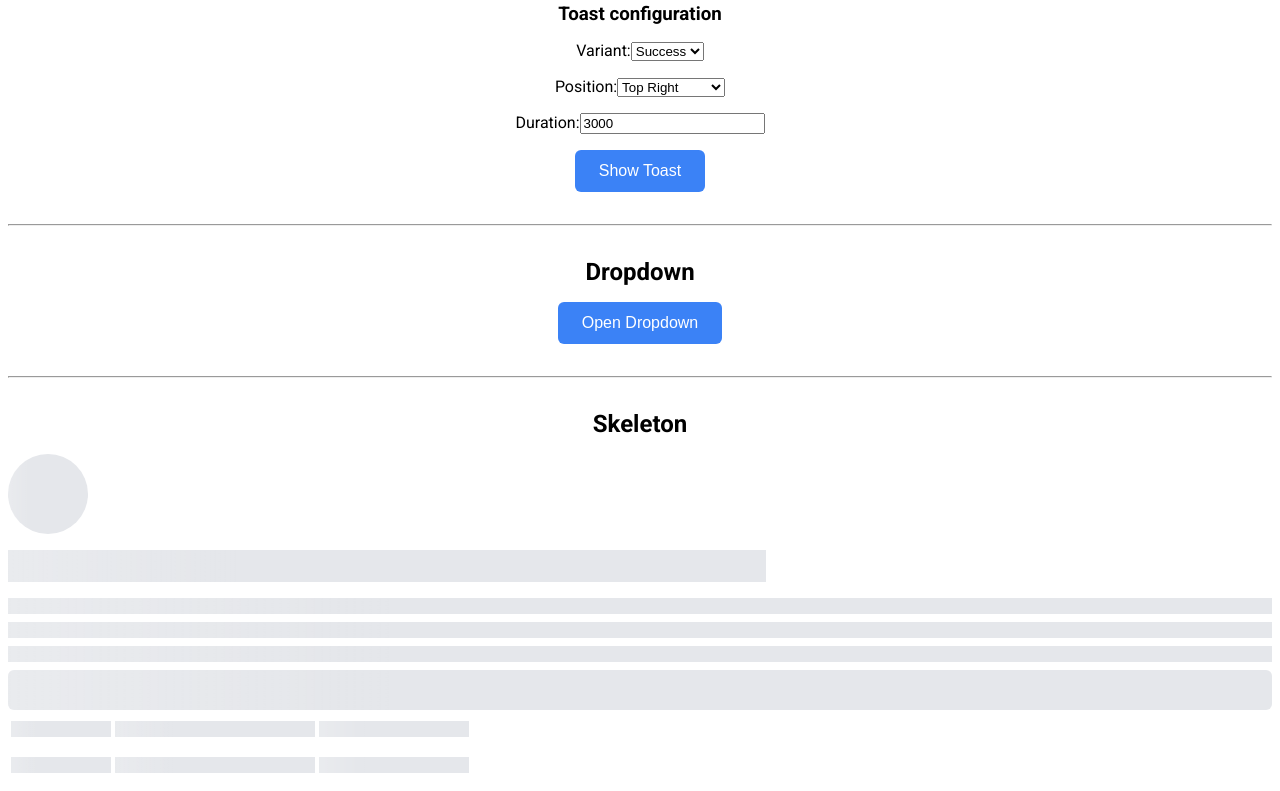
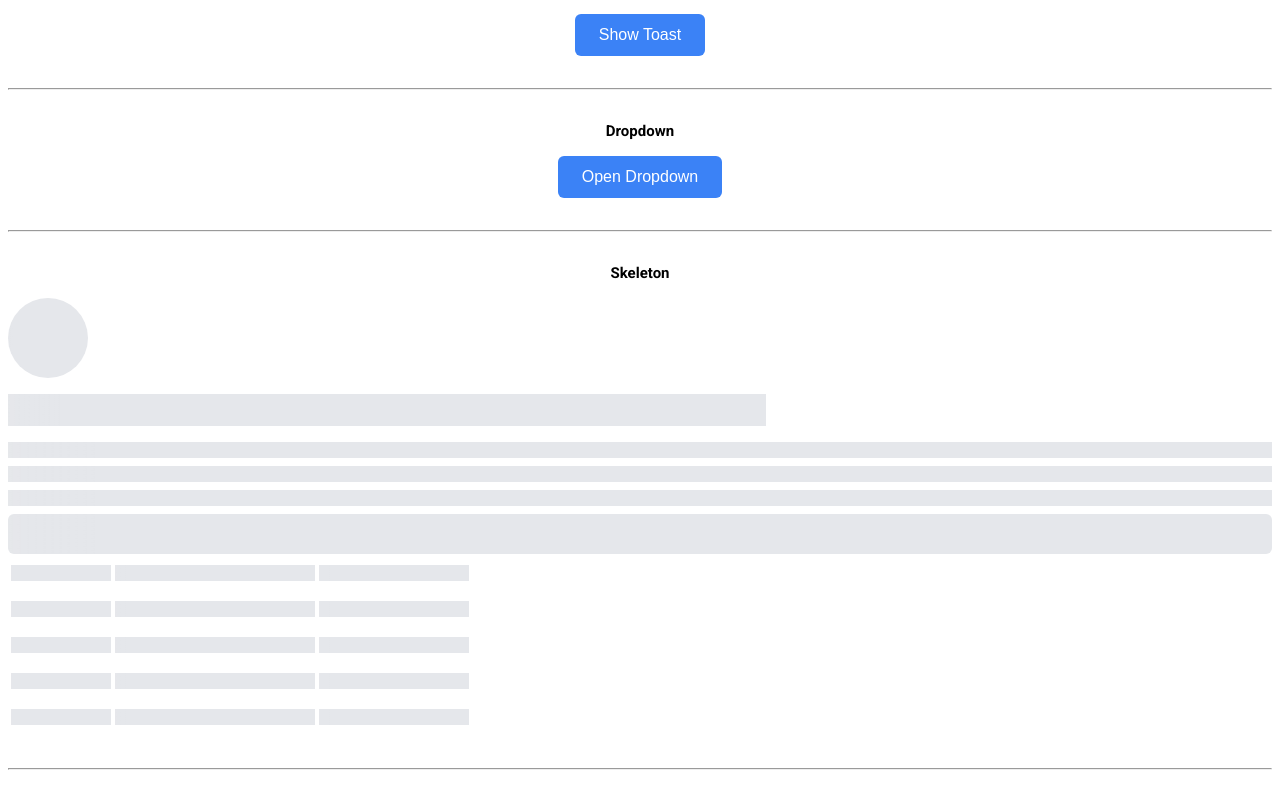
Before and after one commit to edgarimai/vue-smart-ui, a Vue app: page / in a window 1280 px wide. Shown: the part 1027-1818 px from the top of the page. Built offline with nearby package versions, Linux system fonts and the light colour scheme.

Commit message:
feat: set base font size to 62.5% for consistent rem sizing

```diff
--- a/src/assets/base.scss
+++ b/src/assets/base.scss
@@ -1,6 +1,7 @@
 // Variables with default values that can be overridden
 :root {
   --font-family-base: 'Roboto', sans-serif;
+  --font-size-base: 62.5%;
 
   // Buttons variables
   --button-primary-bg: #3b82f6;
@@ -110,4 +111,5 @@
 
 body {
   font-family: var(--font-family-base);
+  font-size: var(--font-size-base);
 }
```
Also changed, not shown: 1 other file (tests, documents, lock files or other folders).
